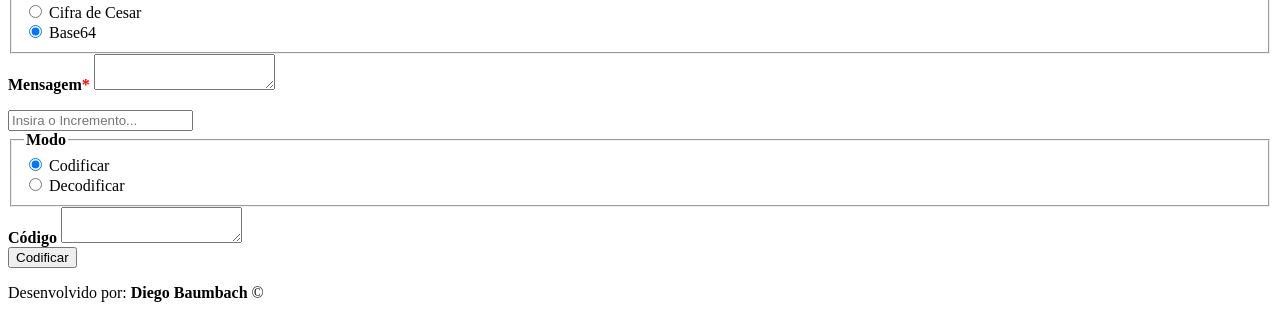
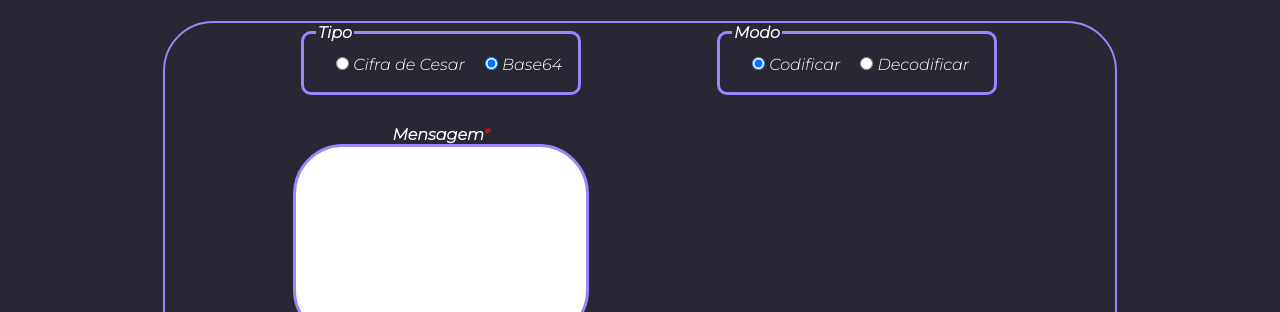
Before and after one commit to DevPhde/The-BombeV2, a plain HTML site: page index.html in a window 1280 px wide. Shown: the part 88-400 px from the top of the page. Drawn offline with Linux system fonts and the light colour scheme.

Commit message:
AJUSTE
ajuste no link do css

```diff
--- a/index.html
+++ b/index.html
@@ -1,7 +1,7 @@
 <!DOCTYPE html>
 <html lang="pt-br">
 <head>
-    <link rel="stylesheet" href="./style-.css">
+    <link rel="stylesheet" href="./css/style.css">
     <meta charset="UTF-8">
     <meta http-equiv="X-UA-Compatible" content="IE=edge">
     <meta name="viewport" content="width=device-width, initial-scale=1.0">
```
